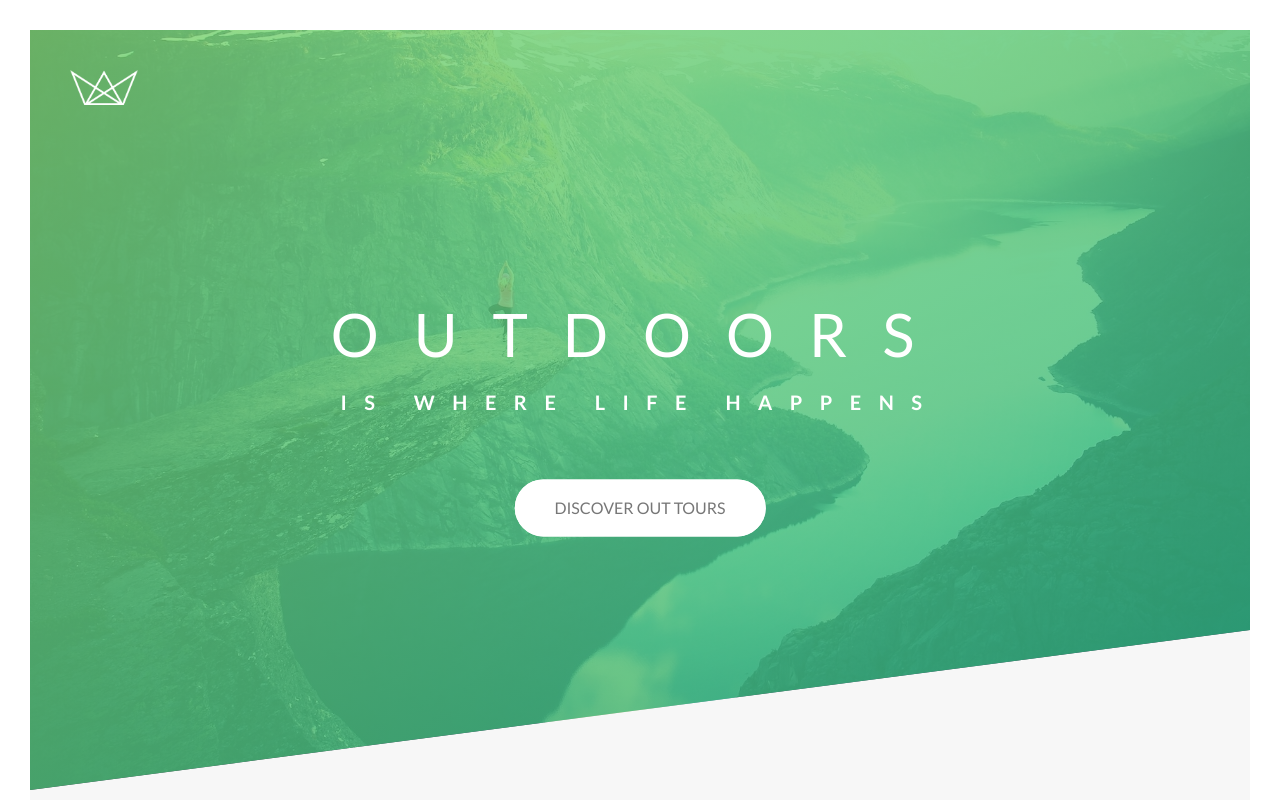
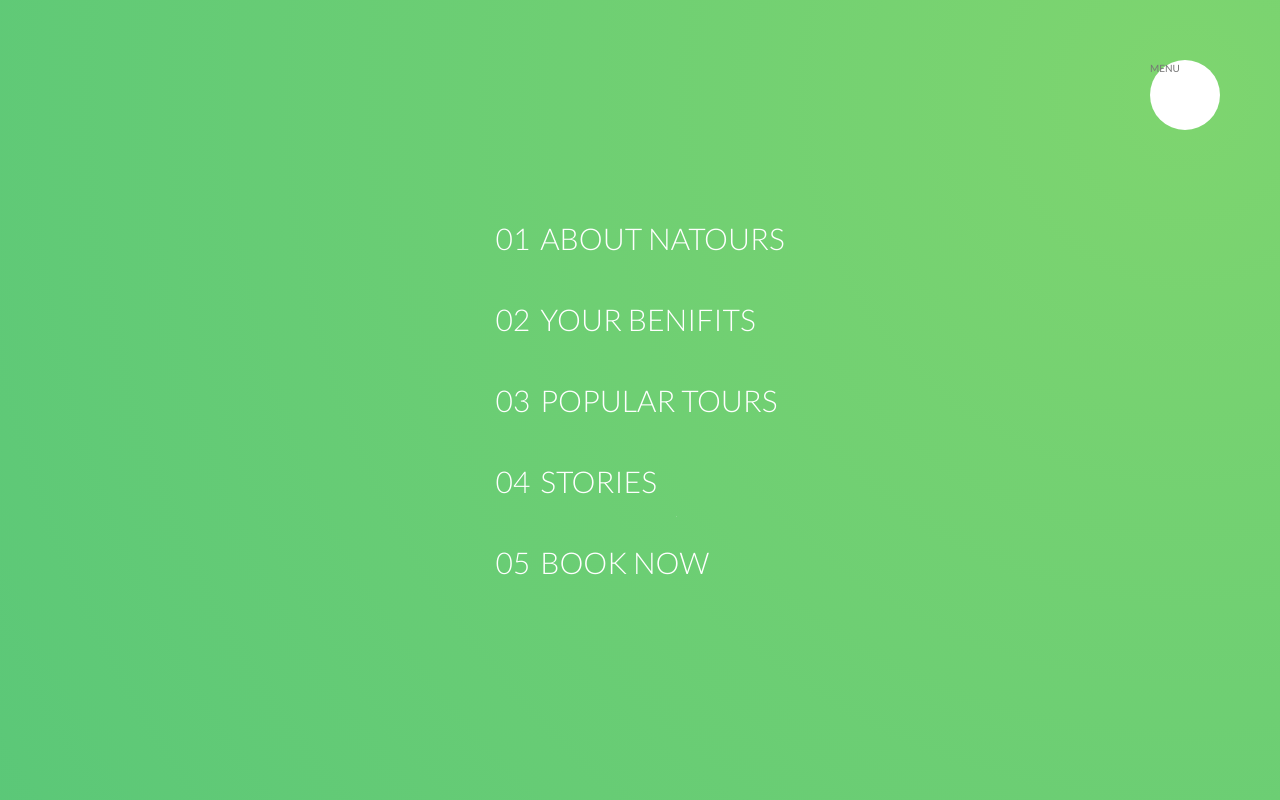
Before and after one commit to cynthiaChanChan/tour, a website: page index.html in a window 1280 px wide. Shown: the top 800 px of the page. Drawn offline with Linux system fonts and the light colour scheme.

Commit message:
049 Building the Navigation - Part 1

```diff
--- a/index.html
+++ b/index.html
@@ -12,6 +12,22 @@
         <title>Natours | Exciting tours for adventurous people</title>
     </head>
     <body>
+        <div class="navigation">
+            <input type="checkbox" id="navi-toggle" class="navigation__checkbox">
+            <label for="navi-toggle" class="navigation__button">MENU</label>
+
+            <div class="navigation__background"></div>
+            <nav class="navigation__nav">
+                <ul class="navigation__list">
+                    <li class="navigation__item"><a href="#" class="navigation__link"><span>01</span>About Natours</a></li>
+                    <li class="navigation__item"><a href="#" class="navigation__link"><span>02</span>Your benifits</a></li>
+                    <li class="navigation__item"><a href="#" class="navigation__link"><span>03</span>Popular tours</a></li>
+                    <li class="navigation__item"><a href="#" class="navigation__link"><span>04</span>Stories</a></li>
+                    <li class="navigation__item"><a href="#" class="navigation__link"><span>05</span>Book now</a></li>
+                </ul>
+            </nav>
+        </div>
+
         <header class="header">
             <div class="header__logo-box">
                 <img src="img/logo-white.png" alt="Logo" class="header__logo">
--- a/sass/base/_base.scss
+++ b/sass/base/_base.scss
@@ -13,3 +13,12 @@ html {
 body {
 	box-sizing: border-box;
 }
+
+ul {
+	list-style: none;
+}
+
+a {
+	color: inherit;
+	text-decoration: none;
+}
--- a/sass/components/_button.scss
+++ b/sass/components/_button.scss
@@ -3,7 +3,6 @@
 	&:link,
 	&:visited {
 		text-transform: uppercase;
-		text-decoration: none;
 		display: inline-block;
 		padding: 1.5rem 4rem;
 		border-radius: 10rem;
@@ -74,7 +73,6 @@
 	&:link,
 	&:visited {
 		font-size: $default-font-size;
-		text-decoration: none;
 		color: $color-primary;
 		display: inline-block;
 		padding: 3px;
--- a/sass/components/_card.scss
+++ b/sass/components/_card.scss
@@ -111,7 +111,6 @@
         padding: 3rem;
 
         ul {
-            list-style: none;
             width: 80%;
             margin: 0 auto;
 
--- a/sass/layout/_footer.scss
+++ b/sass/layout/_footer.scss
@@ -20,10 +20,6 @@
         padding-top: 2rem;
     }
 
-    &__list {
-        list-style: none;
-    }
-
     &__item {
         display: inline-block;
 
@@ -38,7 +34,6 @@
             display: inline-block;
             color: $color-grey-light-1;
             text-transform: uppercase;
-            text-decoration: none;
             transition: all .2s;
         }
 
--- /dev/null
+++ b/sass/layout/_navigation.scss
@@ -0,0 +1,74 @@
+.navigation {
+    &__checkbox {
+        display: none;
+    }
+
+    &__button {
+        height: 7rem;
+        width: 7rem;
+        border-radius: 50%;
+        background-color: $color-white;
+        position: fixed;
+        top: 6rem;
+        right: 6rem;
+        z-index: 1002;
+    }
+
+    &__background {
+        height: 6rem;
+        width: 6rem;
+        border-radius: 50%;
+        background-image: radial-gradient($color-primary-light, $color-primary-dark);
+        position: fixed;
+        top: 6.5rem;
+        right: 6.5rem;
+        z-index: 1000;
+        transform: scale(80);
+    }
+
+    &__nav {
+        position: fixed;
+        top: 0;
+        left: 0;
+        width: 100%;
+        height: 100vh;
+        z-index: 1001;
+    }
+
+    &__list {
+        @include center-by-absolute;
+
+    }
+
+    &__item {
+        margin: 1rem;
+    }
+
+    &__link {
+        &:link,
+        &:visited {
+            display: inline-block;
+            font-size: 3rem;
+            font-weight: 300;
+            text-align: center;
+            text-transform: uppercase;
+            padding: 1rem 2rem;
+            color: $color-white;
+            background-image: linear-gradient(120deg, transparent 0%, transparent 50%, $color-white 50%);
+            background-size: 220%;
+            transition: all .4s;
+            backface-visibility: hidden;
+
+            span {
+                margin-right: 1rem;
+            }
+        }
+
+        &:hover,
+        &:active {
+            background-position: 100%;
+            color: $color-primary;
+            transform: translateX(1rem);
+        }
+    }
+}
--- a/sass/main.scss
+++ b/sass/main.scss
@@ -16,6 +16,7 @@
 @import "components/bg-video";
 
 @import "layout/grid";
+@import "layout/navigation";
 @import "layout/header";
 @import "layout/footer";
 
```
Also changed, not shown: css/style.css.
